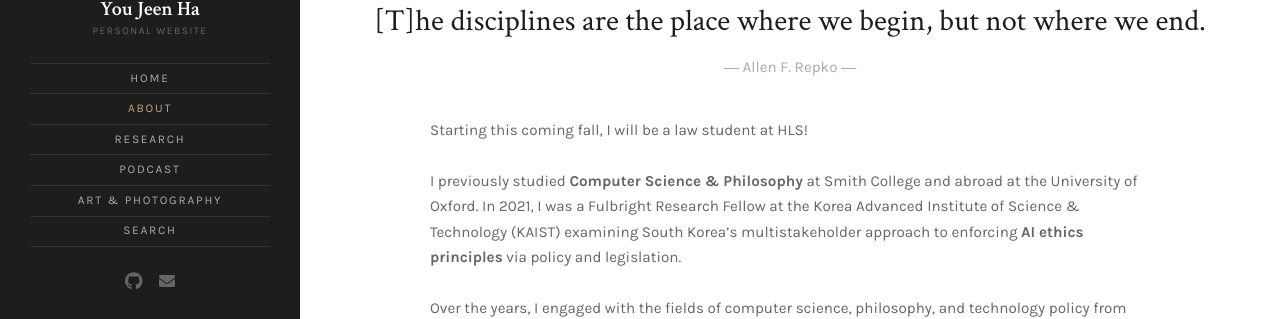
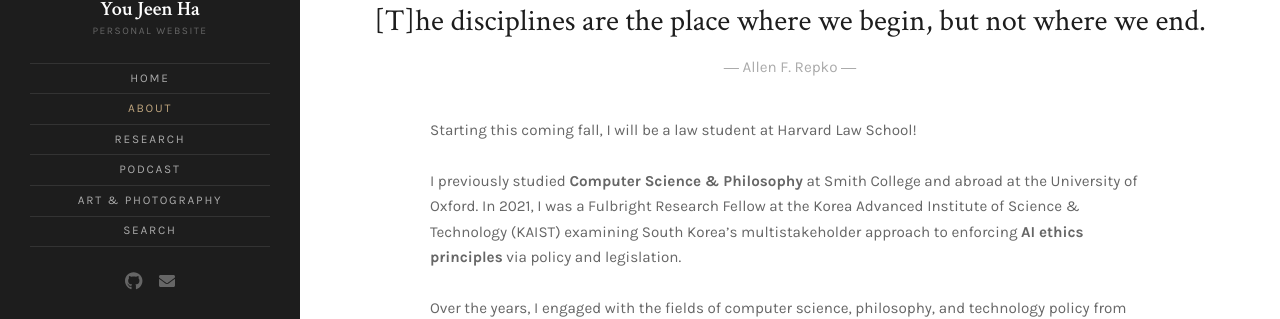
Before and after one commit to hyoujeen/hyoujeen.github.io, a Jekyll site: the page built from about.md, in a window 1280 px wide. Shown: the part 183-502 px from the top of the page. Built offline with Jekyll 4.4.1, drawn with Linux system fonts in a browser that asks for light colours.

Commit message:
Update about.md

```diff
--- a/about.md
+++ b/about.md
@@ -5,7 +5,7 @@ title: About
 
 > [T]he disciplines are the place where we begin, but not where we end.  <cite>― Allen F. Repko ―</cite>
 
-Starting this coming fall, I will be a law student at HLS!
+Starting this coming fall, I will be a law student at Harvard Law School!
 
 I previously studied **Computer Science & Philosophy** at Smith College and abroad at the University of Oxford. In 2021, I was a Fulbright Research Fellow at the Korea Advanced Institute of Science & Technology (KAIST) examining South Korea's multistakeholder approach to enforcing **AI ethics principles** via policy and legislation.
 
```
